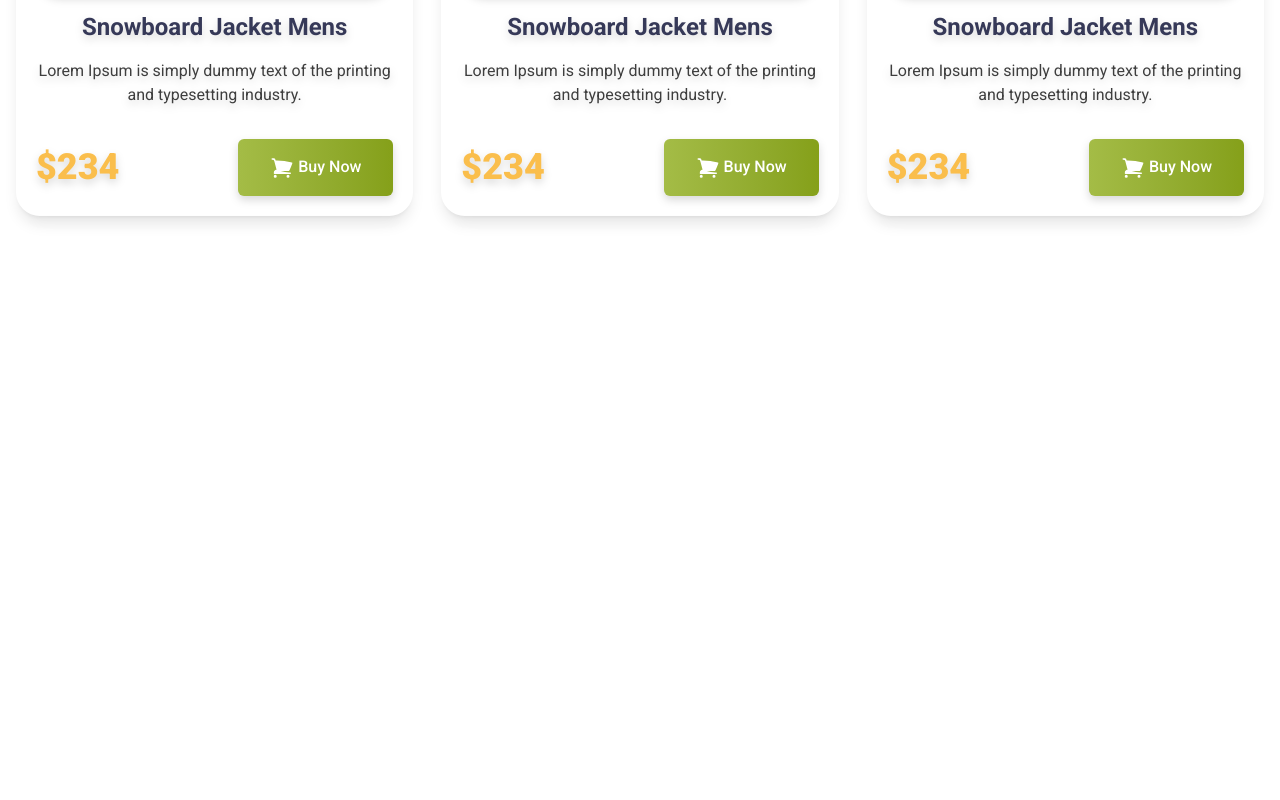
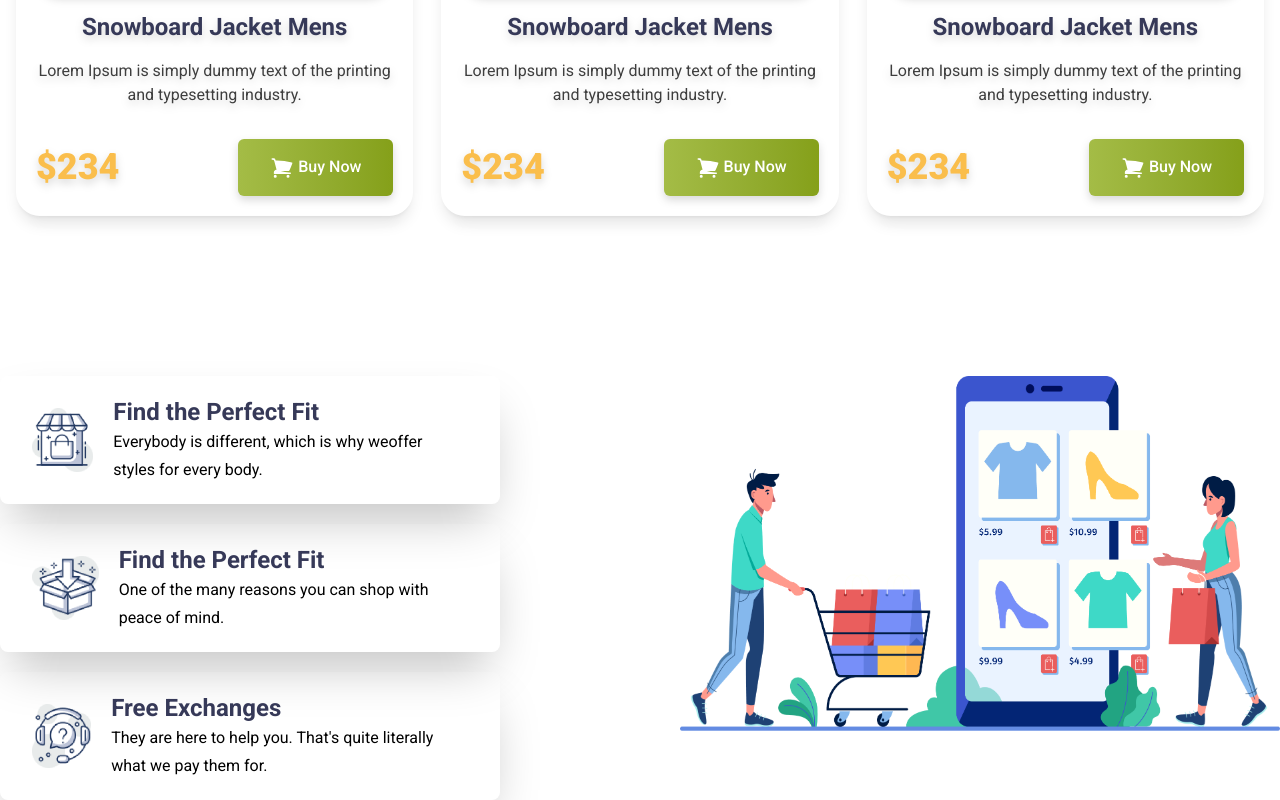
Before and after one commit to iamarifhossain1/penguin-fashion, a plain HTML site: page index.html in a window 1280 px wide. Shown: the part 1958-2758 px from the top of the page. Before the commit the page ends 2238 px from the top, so only its background shows below. Drawn offline with nearby package versions, Linux system fonts and the light colour scheme.

Commit message:
footer added

```diff
--- a/index.html
+++ b/index.html
@@ -158,11 +158,63 @@
                 </div>
             </div>
         </section>
-
-
     </main>
 
-    <footer>
+    <footer class="max-w-7xl mx-auto">
+
+       <div class="flex justify-between mt-24"> <!--Parent div-->
+
+            <!--info card-1-->
+            <div class="info"> <!--info card div-->
+
+             <div class="flex items-center w-[width:500px] h-32 gap-5 shadow-2xl rounded-lg p-8">
+
+                <div>
+                    <img class="w-20" src="icons/house.png" alt="">
+                </div>
+
+            <div>
+                <h2 class="roboto text-2xl text-[#363958] font-bold ">Find the Perfect Fit</h2>
+                <p class="roboto text-base leading-7">Everybody is different, which is why weoffer styles for every body.</p>
+            </div>
+
+            </div>
+
+            <!--info card-2-->
+
+        <div class="flex items-center w-[width:500px] h-32 gap-5 shadow-2xl rounded-lg p-8 mt-5 ">
+
+            <div>
+                <img class="w-20" src="icons/box.png" alt="">
+            </div>
+
+            <div>
+                <h2 class="roboto text-2xl text-[#363958] font-bold ">Find the Perfect Fit</h2>
+                <p class="roboto text-base leading-7">One of the many reasons you can shop with peace of mind.</p>
+            </div>
+        </div>
+
+            <!--info card-3-->
+
+        <div class="flex items-center w-[width:500px] h-32 gap-5 shadow-2xl rounded-lg p-8 mt-5">
+
+            <div>
+                <img class="w-20" src="icons/question.png" alt="">
+            </div>
+
+            <div>
+                <h2 class="roboto text-2xl text-[#363958] font-bold ">Free Exchanges</h2>
+                <p class="roboto text-base leading-7">They are here to help you. That's quite literally what we pay them for.</p>
+            </div>
+        </div>
+
+        </div>
+
+        <div class="logo"> <!--side image div-->
+            <img class="w-[width:600px]" src="images/shopping.png" alt="">
+        </div>
+
+       </div>
 
     </footer>
 
```
